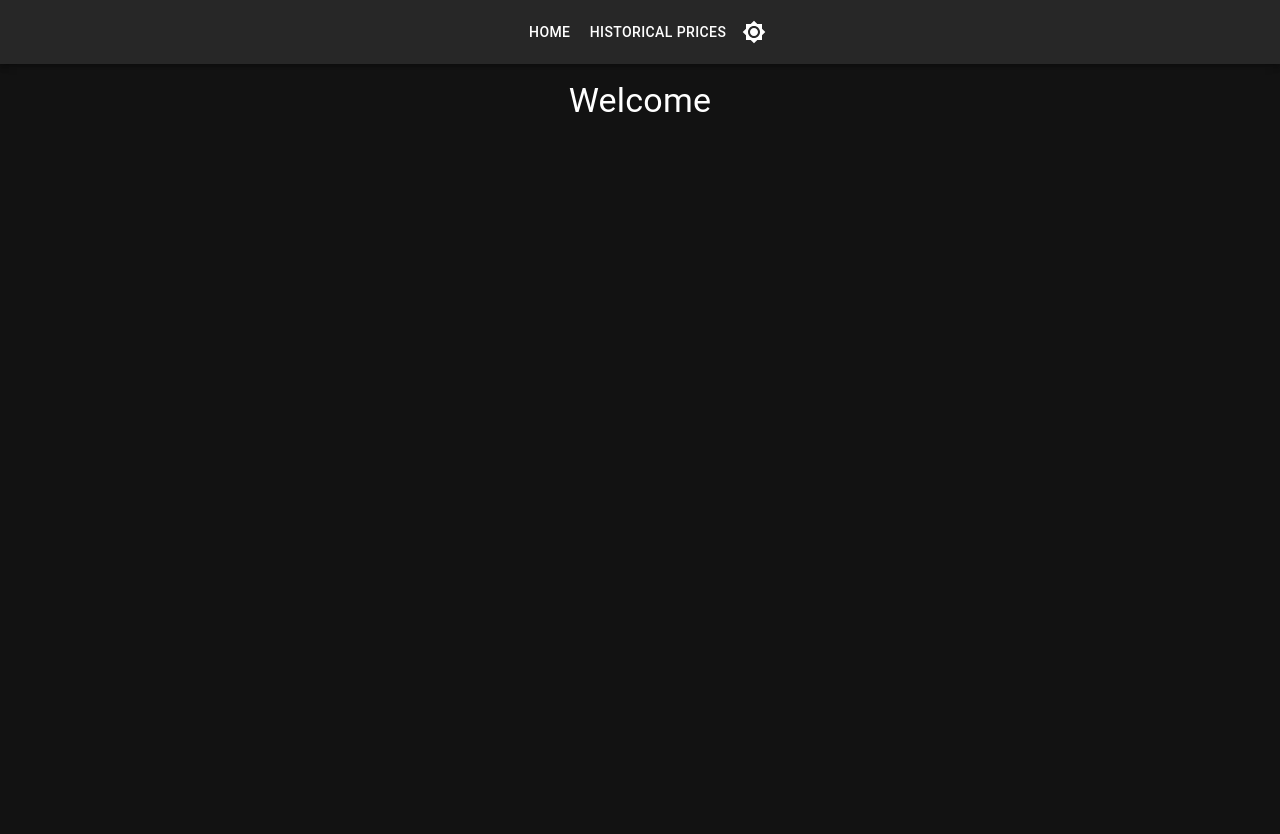
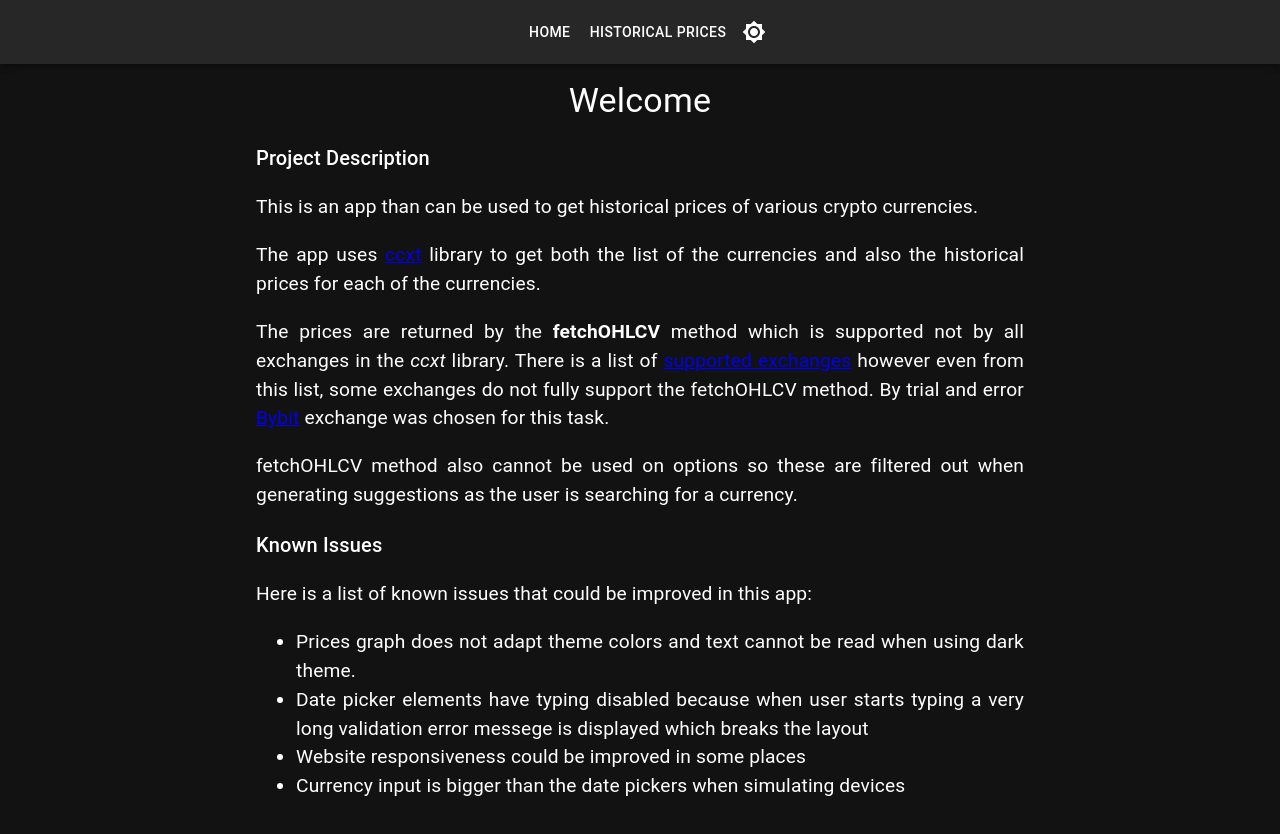
Before and after one commit to MartynoSiela/crypto-currencies-prices, a React (Create React App) app in the folder client/: page / in a window 1280 px wide. Shown: the top 834 px of the page. Before the commit the page ends 800 px from the top, so only its background shows below. Built offline with nearby package versions, Linux system fonts and the light colour scheme.

Commit message:
Add description in home page

```diff
--- a/client/src/pages/home/Home.jsx
+++ b/client/src/pages/home/Home.jsx
@@ -1,9 +1,46 @@
+/* eslint-disable max-len */
+/* eslint-disable react/jsx-one-expression-per-line */
 import React from 'react';
 import PageContainer from 'components/pageContainer/PageContainer';
+import { Grid, Typography } from '@mui/material';
+import styles from './Home.module.css';
+
+const renderLink = (link, name) => (
+  <a href={link} target="_blank" rel="noreferrer">{name}</a>
+);
 
 function Home() {
   return (
-    <PageContainer title="Welcome" />
+    <PageContainer title="Welcome">
+      <Grid container justifyContent="center" className={styles.Container}>
+        <Grid item xs={10} md={8} className={styles.Content}>
+          <Typography variant="h6">Project Description</Typography>
+          <p>This is an app than can be used to get historical prices of various crypto currencies.</p>
+          <p>The app uses {renderLink('https://github.com/ccxt/ccxt', 'ccxt')} library
+            to get both the list of the currencies and also the historical prices for each of the currencies.
+          </p>
+          <p>The prices are returned by the <strong>fetchOHLCV</strong> method
+            which is supported not by all exchanges in the <i>ccxt</i> library.
+            There is a list of {renderLink('https://docs.ccxt.com/#/Exchange-Markets', 'supported exchanges')} however
+            even from this list, some exchanges do not fully support the fetchOHLCV method.
+            By trial and error {renderLink('https://www.bybit.com/', 'Bybit')} exchange was chosen for this task.
+          </p>
+          <p>fetchOHLCV method also cannot be used on options so these are filtered out
+            when generating suggestions as the user is searching for a currency.
+          </p>
+          <Typography variant="h6">Known Issues</Typography>
+          <p>Here is a list of known issues that could be improved in this app:</p>
+          <ul>
+            <li>Prices graph does not adapt theme colors and text cannot be read when using dark theme.</li>
+            <li>Date picker elements have typing disabled because when user starts typing
+              a very long validation error messege is displayed which breaks the layout
+            </li>
+            <li>Website responsiveness could be improved in some places</li>
+            <li>Currency input is bigger than the date pickers when simulating devices</li>
+          </ul>
+        </Grid>
+      </Grid>
+    </PageContainer>
   );
 }
 
--- /dev/null
+++ b/client/src/pages/home/Home.module.css
@@ -0,0 +1,14 @@
+.Content{
+    font-size: medium;
+    padding:20px 0px;
+    width: 90%;
+    min-width: 300px;
+    text-align: justify;
+
+}
+
+@media (min-width: 768px) {
+    .Content {
+        font-size: larger;
+    }
+}
```
